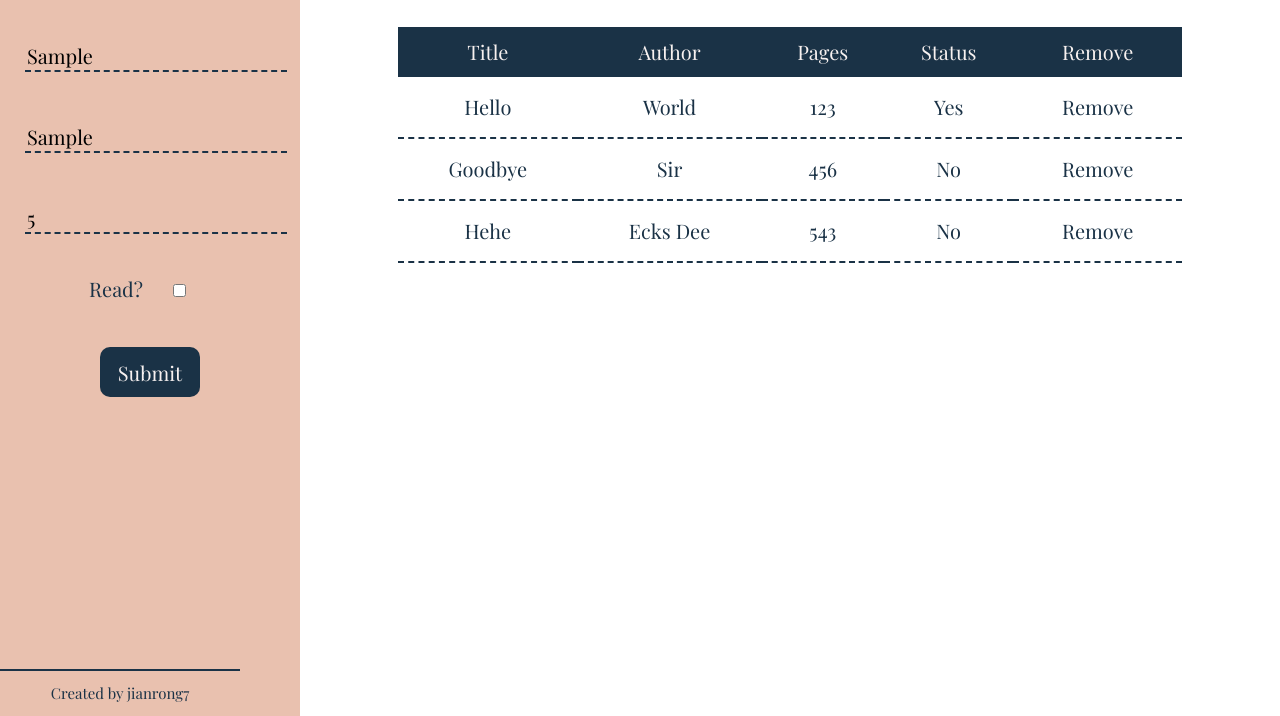
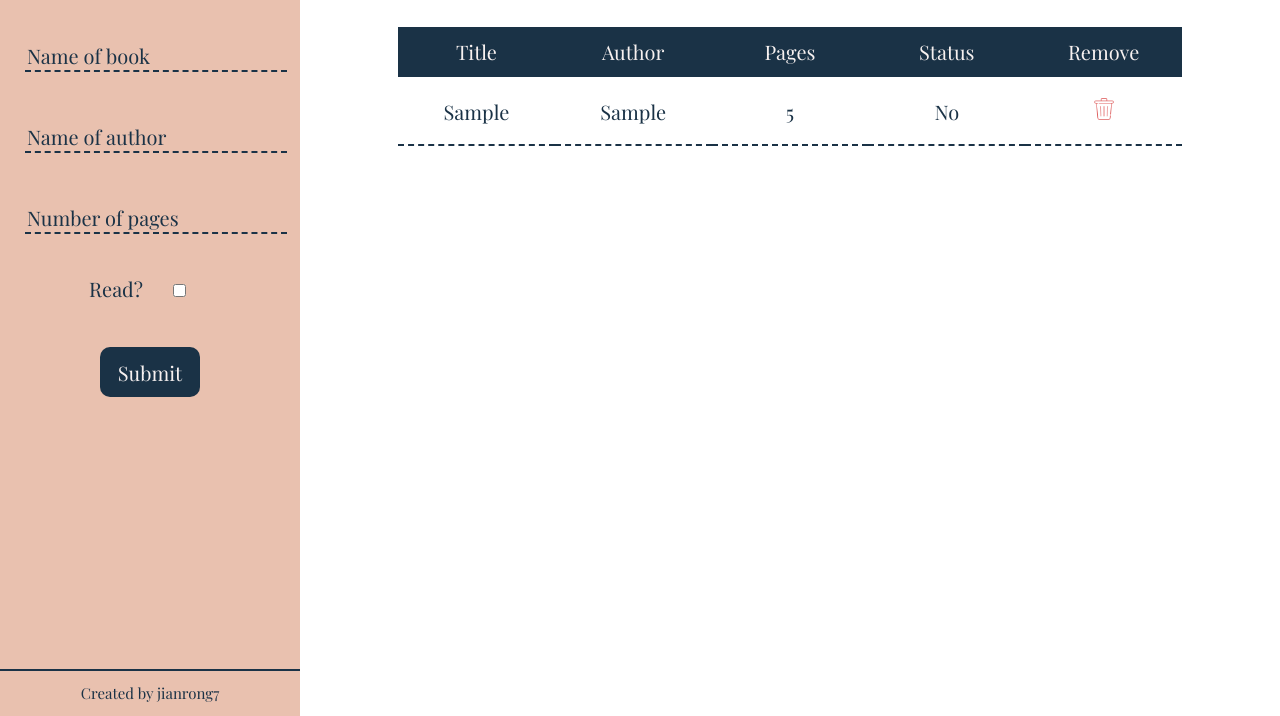
Before and after one commit to jianrong7/library, a plain HTML site: page index.html in a window 1280 px wide. Both pictures are taken after typing "Sample", "Sample", "5" into the empty fields and a click on the input "Submit". Shown: the part 84-800 px from the top of the page. Drawn offline with nearby package versions, Linux system fonts and the light colour scheme.

Commit message:
Added remove all button functionality

```diff
--- a/index.html
+++ b/index.html
@@ -29,7 +29,7 @@
   <div class="main">
     <div class="topBar">
       <span>Total Books: 3</span>
-      <button class="removeAll">Remove All</button>
+      <button class="removeAll" id="trashAll">Remove All</button>
     </div>
     <table class="mainTable">
       <tr>
@@ -44,21 +44,33 @@
         <td>World</td>
         <td>123</td>
         <td>Yes</td>
-        <td>Remove</td>
+        <td>
+          <button class="remove">
+          <img src="assets/trashBin.png" id="trashBin">
+        </button>
+        </td>
       </tr>
       <tr>
         <td>Goodbye</td>
         <td>Sir</td>
         <td>456</td>
         <td>No</td>
-        <td>Remove</td>
+        <td>
+          <button class="remove">
+          <img src="assets/trashBin.png" id="trashBin">
+        </button>
+        </td>
       </tr>
       <tr>
         <td>Hehe</td>
         <td>Ecks Dee</td>
         <td>543</td>
         <td>No</td>
-        <td>Remove</td>
+        <td>
+          <button class="remove">
+          <img src="assets/trashBin.png" id="trashBin">
+        </button>
+        </td>
       </tr>
     </table>
   </div>
--- a/script.js
+++ b/script.js
@@ -1,23 +1,4 @@
-let myLibrary = [
-    {
-        title: "Hello",
-        author: "World",
-        pages: 123,
-        status: true
-    },
-    {
-        title: "Goodbye",
-        author: "Sir",
-        pages: 456,
-        status: false
-    },
-    {
-        title: "ecks",
-        author: "deee",
-        pages: 987,
-        status: false
-    }
-];
+let myLibrary = [];
 const mainTable = document.querySelector('.mainTable')
 
 function Book(title, author, pages, status) {
@@ -29,8 +10,12 @@ function Book(title, author, pages, status) {
 function addBookToLibrary(title, author, pages, status) {
     const book = new Book(title, author, pages, status)
     myLibrary.push(book)
+    displayBooksInLibrary()
 }
 function displayBooksInLibrary() {
+    while (mainTable.rows.length > 1) {
+        mainTable.deleteRow(1);
+    }
     myLibrary.forEach(book => {
         let tableRow = document.createElement('tr')
         // Title
@@ -54,26 +39,44 @@ function displayBooksInLibrary() {
         tableRow.appendChild(statusData)
 
         // Remove Button
-        let removeButton = document.createElement('td')
-        removeButton.innerText = "Remove"
-        tableRow.appendChild(removeButton)
+        let removeData = document.createElement('td')
+        let removeBtn = document.createElement('button')
+        removeBtn.classList.add('remove')
+        let removeImg = document.createElement('img')
+        removeImg.src = "assets/trashBin.png"
+        removeImg.id = 'trashBin'
+        removeBtn.appendChild(removeImg)
+        removeData.appendChild(removeBtn)
+        tableRow.appendChild(removeData)
 
         mainTable.appendChild(tableRow)
     })
 }
-document.querySelector('#bookForm').addEventListener('submit', (e) => {
+function validateForm(e) {
     e.preventDefault()
-    const formData = new FormData(e.target);
-    let checkedValue = document.querySelector('#checkbox').checked;
+    const form = document.querySelector('#bookForm')
+    console.log(form)
+    const formData = new FormData(form);
     let json = JSON.stringify(Object.fromEntries(formData));
-    console.log(json)
-    if (checkedValue) {
-        json['checked'] = true
-        console.log(json)
+    let jsonObject = JSON.parse(json)
+
+
+    console.log(jsonObject)
+    console.log(jsonObject['title'])
+    if ('status' in jsonObject) {
+        addBookToLibrary(jsonObject['title'], jsonObject['author'], jsonObject['pages'], "Yes")
     } else {
-        json['checked'] = "false"
-        console.log(json)
+        addBookToLibrary(jsonObject['title'], jsonObject['author'], jsonObject['pages'], "No")
     }
-    console.log(checkedValue)
-    console.log(json)
-  });
+    form.reset()
+}
+document.addEventListener('click', (event) => {
+    const { target } = event;
+    if (target.id === 'submitBtn') {
+        validateForm(event)
+    }
+    if (target.id === 'trashAll') {
+        myLibrary = []
+        displayBooksInLibrary()
+    }
+})
--- a/style.css
+++ b/style.css
@@ -86,17 +86,33 @@ th {
     background-color: #1A3246;
     color: #F7F1F0;
     padding: 15px;
+    width: 20%;
 }
 td {
     padding: 20px;
     border-bottom: 2px dashed #1A3246;
+    width: 20%;
 }
-
+#trashBin {
+    width: 22px;
+    height: 22px;
+}
+.remove {
+    border: none;
+    display: inline-block;
+    background-color: transparent;
+}
+.remove:hover {
+    cursor: pointer;
+}
+.remove:focus, .remove:focus{
+    outline: none;
+}
 /* Footer */
 .footer {
     position: fixed;
     bottom: 0;
-    width: 30vh;
+    width: 300px;
     text-align: center;
     padding: 15px 0px;
     font-size: 15px;
```
Also changed, not shown: assets/trashBin.png (added).
